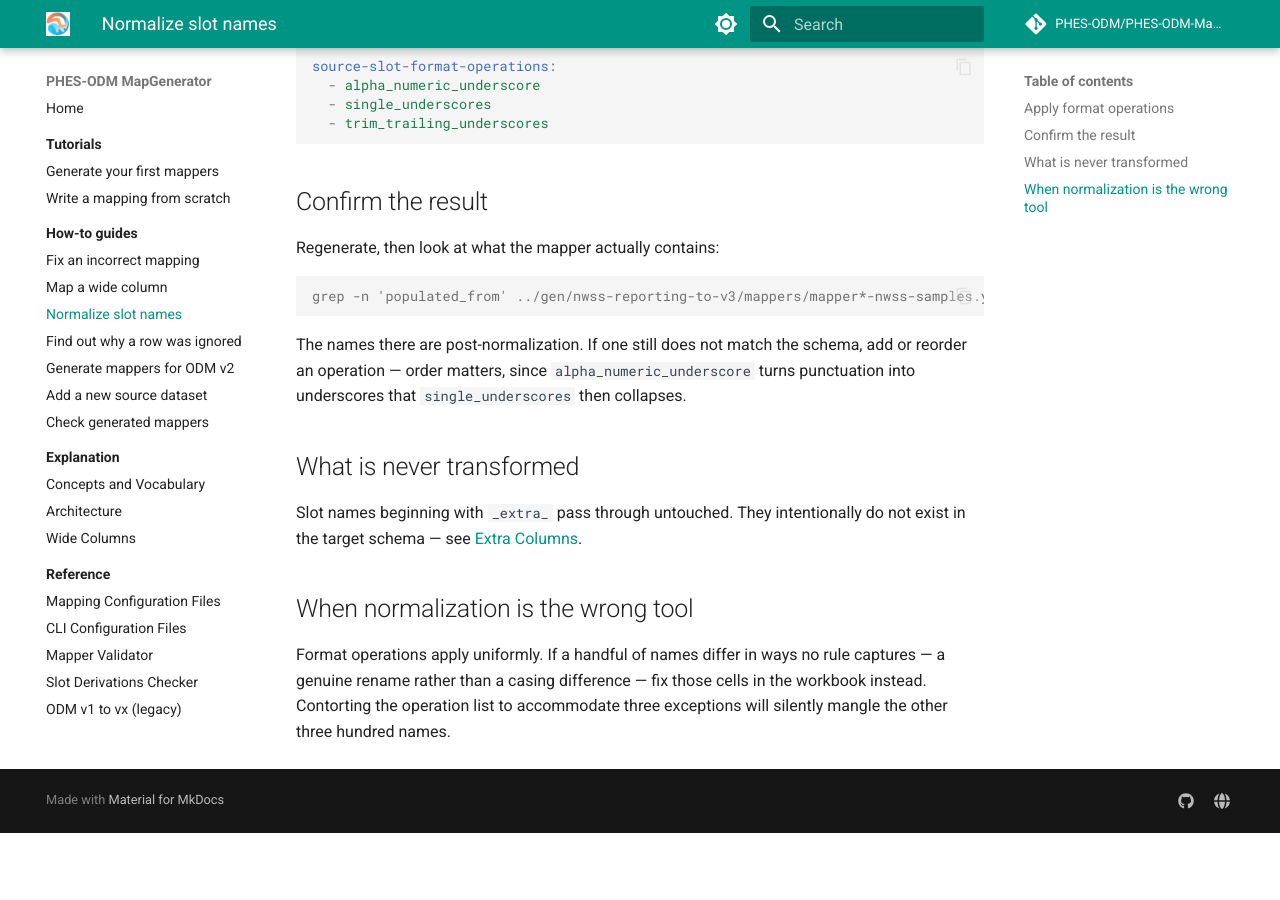
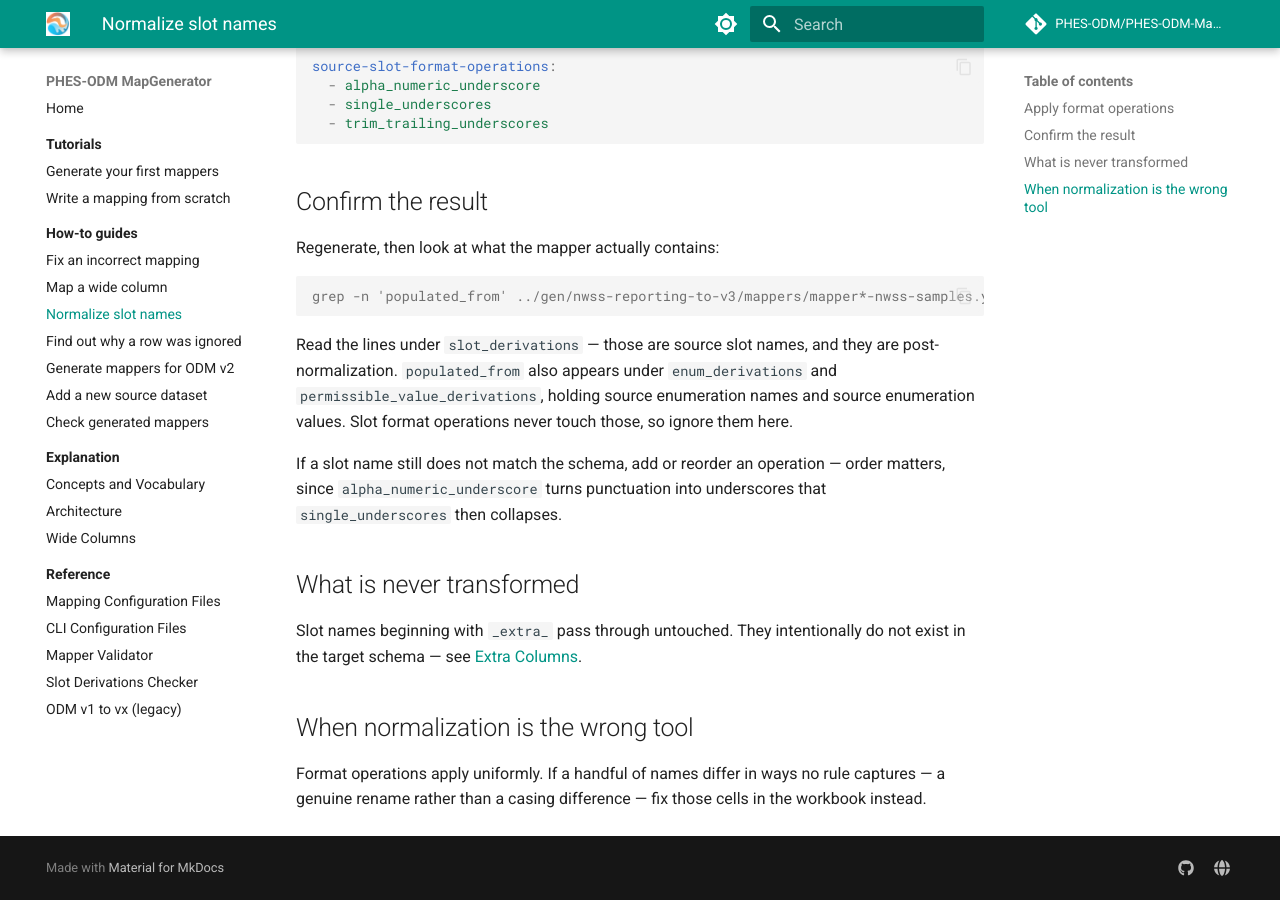
Before and after one commit to PHES-ODM/PHES-ODM-MapGenerator, an MkDocs documentation site: the page built from docs/how-to/normalize-slot-names.md, in a window 1280 px wide and 900 px high, scrolled down 644 px. Built offline with MkDocs 1.6.1 and Material for MkDocs 9.7.7, drawn with Linux system fonts in a browser that asks for light colours; comment, search, counter and statistics services are not loaded; before the commit the page ends 1477 px from its top, so only the background shows below that.

Commit message:
Removed confusing sentence from "When normalization is the wrong tool"

````diff
--- a/docs/how-to/normalize-slot-names.md
+++ b/docs/how-to/normalize-slot-names.md
@@ -40,10 +40,15 @@ Regenerate, then look at what the mapper actually contains:
 grep -n 'populated_from' ../gen/nwss-reporting-to-v3/mappers/mapper*-nwss-samples.yaml
 ```
 
-The names there are post-normalization. If one still does not match the schema,
-add or reorder an operation — order matters, since
-`alpha_numeric_underscore` turns punctuation into underscores that
-`single_underscores` then collapses.
+Read the lines under `slot_derivations` — those are source slot names, and they
+are post-normalization. `populated_from` also appears under `enum_derivations`
+and `permissible_value_derivations`, holding source enumeration names and
+source enumeration values. Slot format operations never touch those, so ignore
+them here.
+
+If a slot name still does not match the schema, add or reorder an operation —
+order matters, since `alpha_numeric_underscore` turns punctuation into
+underscores that `single_underscores` then collapses.
 
 ## What is never transformed
 
@@ -55,5 +60,4 @@ do not exist in the target schema — see
 
 Format operations apply uniformly. If a handful of names differ in ways no rule
 captures — a genuine rename rather than a casing difference — fix those cells in
-the workbook instead. Contorting the operation list to accommodate three
-exceptions will silently mangle the other three hundred names.
+the workbook instead.
````
